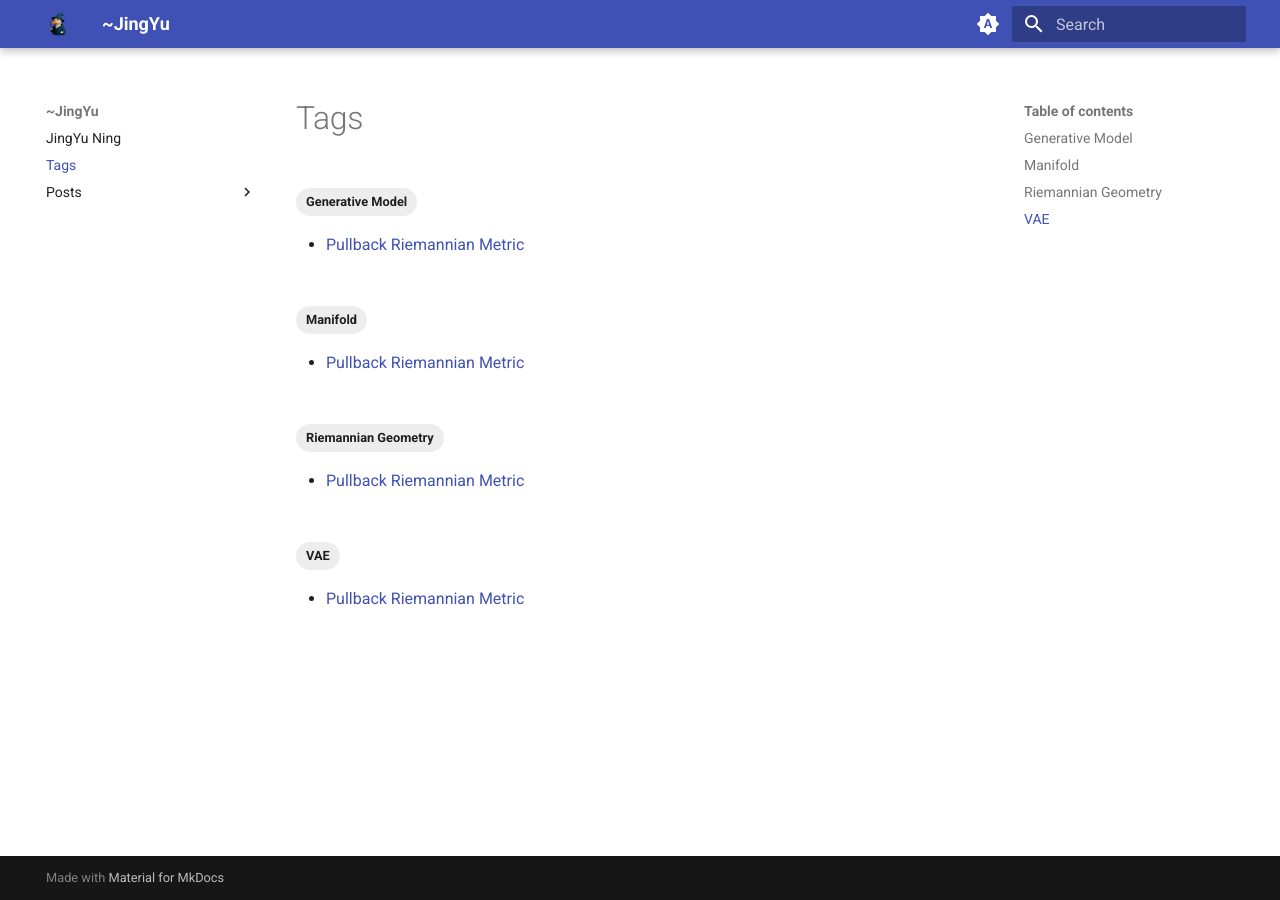
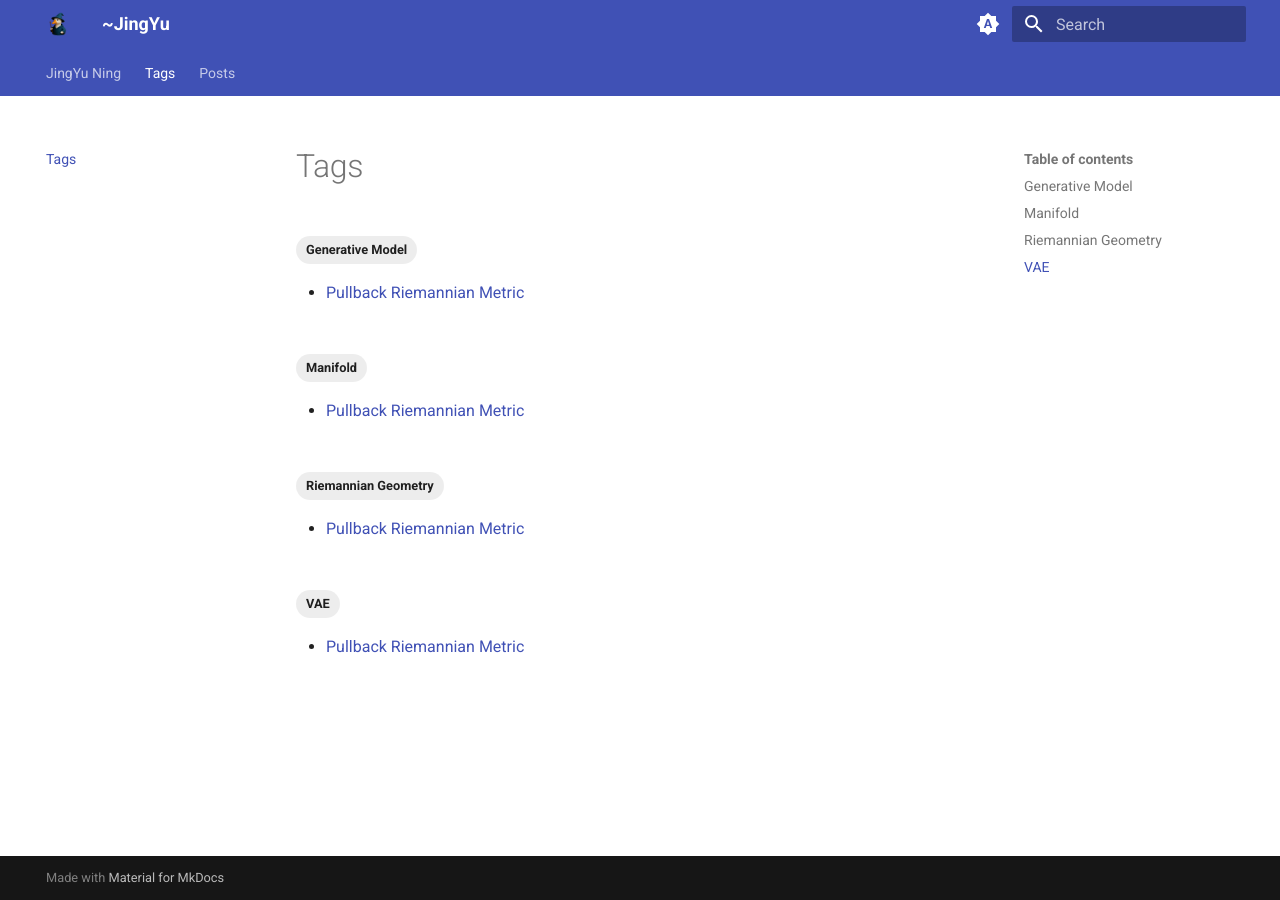
Before and after one commit to jrunkening/jrunkening, an MkDocs documentation site: the page built from docs/tags.md, in a window 1280 px wide. Built offline with MkDocs 1.6.1 and Material for MkDocs 9.7.7, drawn with Linux system fonts in a browser that asks for light colours.

Commit message:
Add tabs

```diff
--- a/mkdocs.yml
+++ b/mkdocs.yml
@@ -22,6 +22,10 @@ theme:
 
   logo: assets/wizard_goose_rembg.png
   favicon: assets/wizard_goose_rembg.png
+
+  features:
+    - navigation.tabs
+    # - navigation.tabs.sticky
 
 plugins:
   - tags
```
